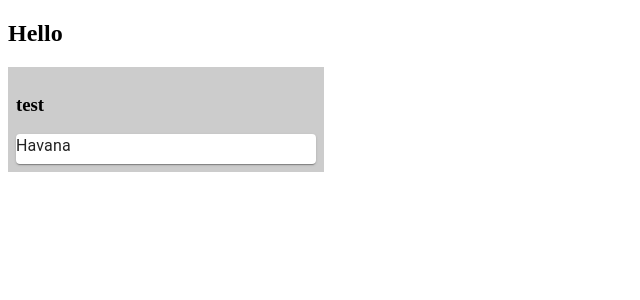
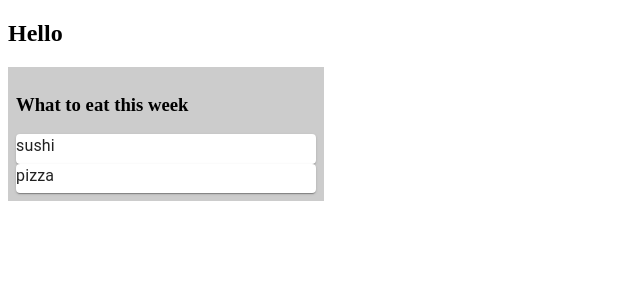
Before and after one commit to SaeromB/Trello_clone_project, a React (Create React App) app: page / in a window 1280 px wide. Shown: the top 300 px of the page, without its empty margins (0-640 px from the left). Built offline with nearby package versions, Linux system fonts and the light colour scheme.

Commit message:
made card and lists

```diff
--- a/src/App.js
+++ b/src/App.js
@@ -1,16 +1,22 @@
 import React,{Component} from 'react';
 import TrelloList from './Components/TrelloList';
-import ListReducer from './Reducers/ListReducer';
+import { connect } from 'react-redux';
 
 class App extends Component {
   render(){
+
+    const { lists } = this.props
     return(
       <div className='App'>
       <h2>Hello</h2>
-      <TrelloList title='test'/>
+      { lists.map(lists => <TrelloList title={lists.title} cards={lists.cards}/>)}
       </div>
     )
   }
 }
 
-export default App;
+const mapStateToProps = state => ({
+  lists: state.lists
+})
+
+export default connect(mapStateToProps)(App);
--- a/src/Components/TrelloCard.js
+++ b/src/Components/TrelloCard.js
@@ -3,10 +3,10 @@ import Card from '@material-ui/core/Card';
 import Typography from '@material-ui/core/Typography';
 
 
-const TrelloCard=()=>{
+const TrelloCard=({text})=>{
     return (
         <Card>
-            <Typography gutterBottom>Havana</Typography>
+            <Typography gutterBottom>{text}</Typography>
         </Card>
     );
 }
--- a/src/Components/TrelloList.js
+++ b/src/Components/TrelloList.js
@@ -1,11 +1,11 @@
 import React from 'react';
 import TrelloCard from './TrelloCard';
 
-const TrelloList = ({title}) => {
+const TrelloList = ({title, cards}) => {
     return(
         <div style={styles.container}>
         <h3>{title}</h3>
-        <TrelloCard/>
+        {cards.map(card=><TrelloCard text={card.text}/>)}
         </div>
     )
 };
--- a/src/Store/index.js
+++ b/src/Store/index.js
@@ -1,7 +1,6 @@
 import {createStore} from 'redux';
+import rootReducer from '../Reducers';
 
-const reducer = () => {};
-
-const store = createStore(reducer);
+const store = createStore(rootReducer);
 
 export default store;
```
